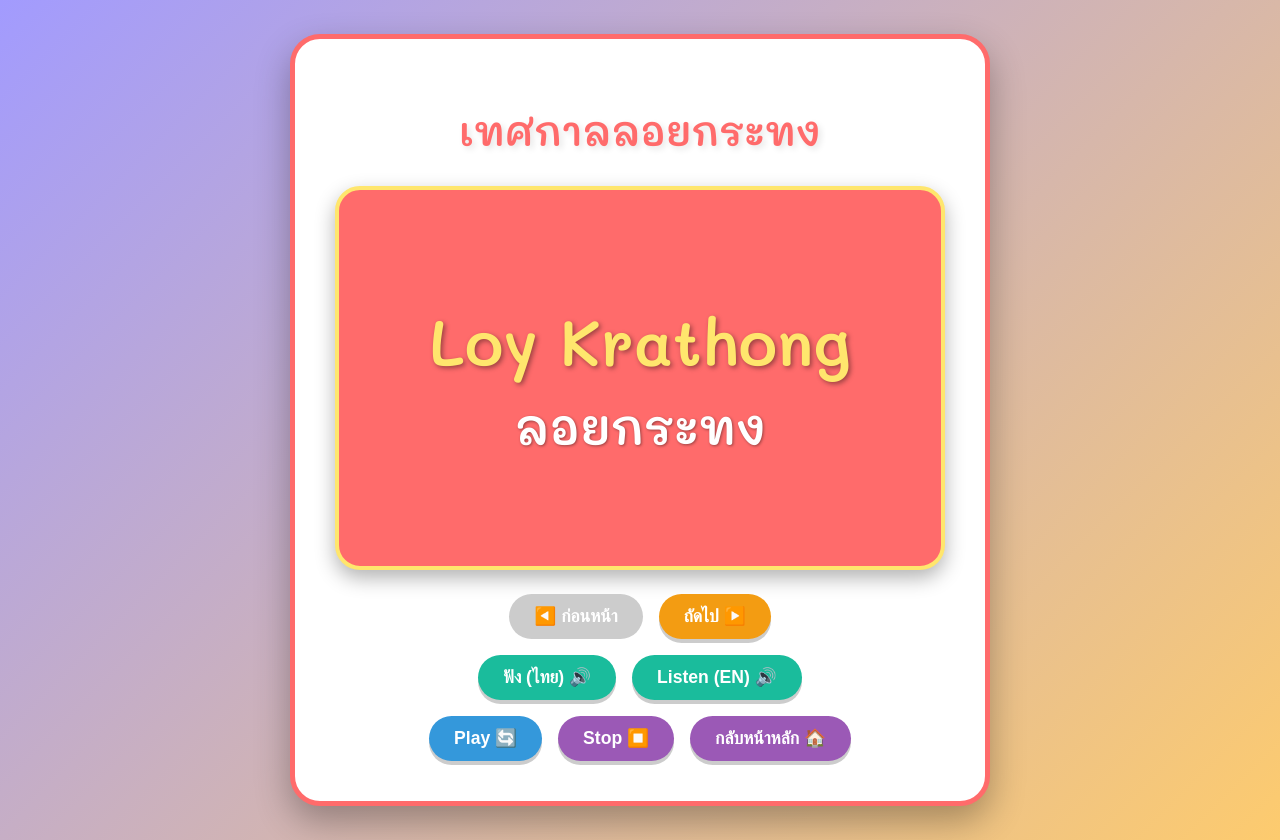
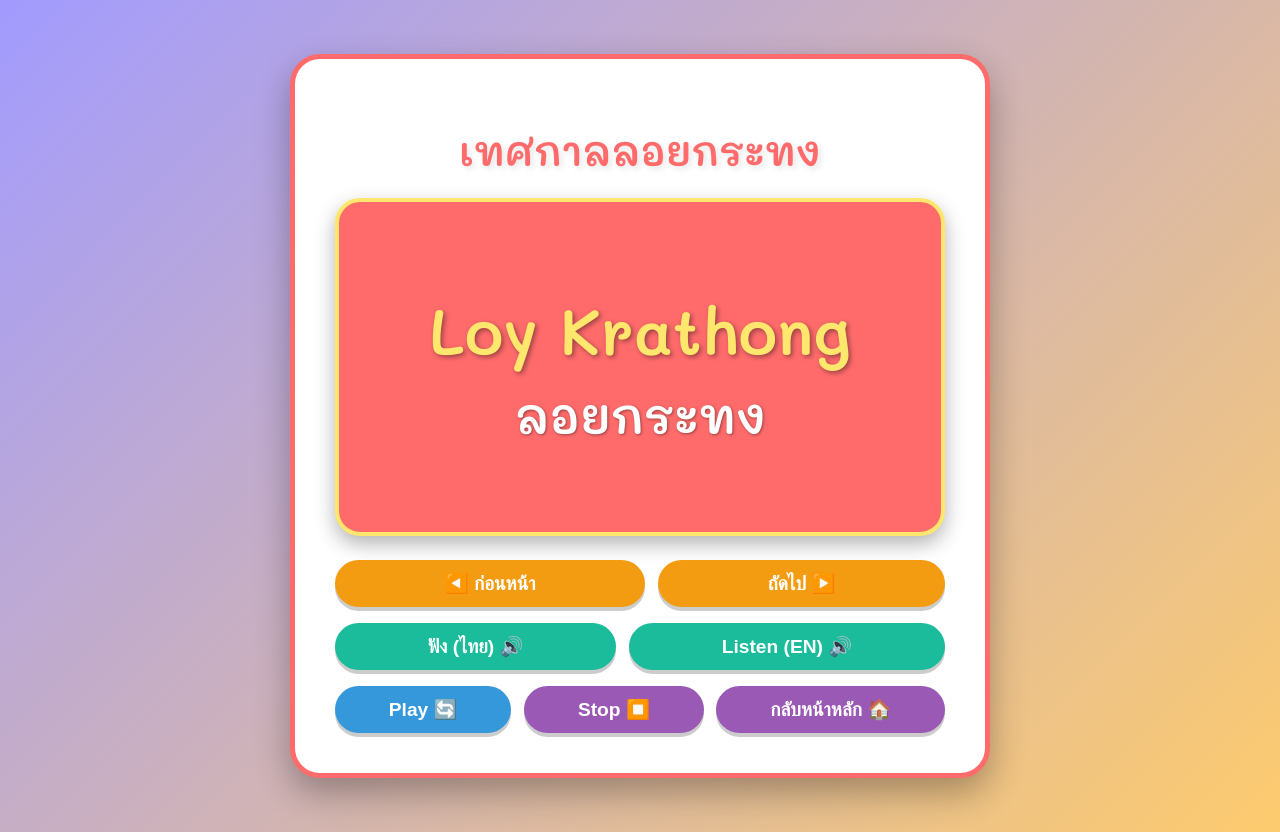
Before and after one commit to Nitiwat-Nai/word-Journey, a plain HTML site: page index.html in a window 1280 px wide. Both pictures are taken after a click on the button "เทศกาลลอยกระทง 🌕". Drawn offline with Linux system fonts and the light colour scheme.

Commit message:
Update index.html

```diff
--- a/index.html
+++ b/index.html
@@ -24,7 +24,7 @@
             background: linear-gradient(135deg, var(--color-background-start), var(--color-background-end));
             color: var(--text-color);
             margin: 0;
-            padding: 20px;
+            padding: 1rem; /* ลด Padding สำหรับมือถือ */
             display: flex;
             justify-content: center;
             align-items: center;
@@ -34,11 +34,11 @@
 
         .container {
             background-color: var(--card-color);
-            padding: 2.5rem;
+            padding: 1.5rem; /* ลด Padding สำหรับมือถือ */
             border-radius: 30px;
             box-shadow: 0 15px 35px rgba(0, 0, 0, 0.3);
             width: 100%;
-            max-width: 700px;
+            max-width: 600px; /* จำกัดความกว้างสูงสุดให้เหมาะสมกับมือถือ */
             box-sizing: border-box;
             border: 5px solid var(--color-primary);
         }
@@ -46,26 +46,29 @@
         h1 {
             color: var(--color-primary);
             font-family: 'Mali', cursive;
-            font-size: 3.5em;
+            font-size: 2.5em; /* ลดขนาด H1 สำหรับมือถือ */
             text-shadow: 3px 3px 6px rgba(0, 0, 0, 0.1);
-            margin-bottom: 2rem;
+            margin-bottom: 1.5rem;
             line-height: 1.2;
         }
 
-        /* Category Page */
+        /* ----------------------- */
+        /* Category Page (Mobile)  */
+        /* ----------------------- */
         #category-page { display: block; }
         .category-grid {
             display: grid;
-            grid-template-columns: repeat(auto-fit, minmax(180px, 1fr));
-            gap: 1.5rem;
+            /* เน้นการแสดงผล 1 คอลัมน์บนจอเล็ก และเป็น 2 คอลัมน์บนจอใหญ่ขึ้น */
+            grid-template-columns: 1fr;
+            gap: 1rem;
             margin-top: 1.5rem;
         }
         .category-button {
             color: var(--text-color);
             border: none;
-            padding: 1.5rem;
+            padding: 1.8rem 1rem; /* เพิ่ม Padding ให้กดง่ายขึ้น */
             border-radius: 20px;
-            font-size: 1.3em;
+            font-size: 1.4em; /* เพิ่มขนาดฟอนต์ปุ่ม */
             font-weight: bold;
             cursor: pointer;
             box-shadow: 0 6px 0 rgba(0, 0, 0, 0.4);
@@ -73,16 +76,17 @@
             text-transform: uppercase;
             font-family: 'Mali', cursive;
         }
-        /* สี hover ถูกจัดการใน JS ตาม category-button:hover ที่ตั้งไว้ */
         .category-button:active { transform: translateY(1px); box-shadow: 0 2px 0 rgba(0, 0, 0, 0.4); }
 
-        /* Lesson Page */
+        /* ----------------------- */
+        /* Lesson Page (Mobile)    */
+        /* ----------------------- */
         #lesson-page { display: none; }
         #vocab-card {
             background-color: var(--color-primary);
             border-radius: 25px;
-            padding: 3rem 2rem;
-            min-height: 280px;
+            padding: 2.5rem 1.5rem; /* ลด Padding การ์ดเล็กน้อย */
+            min-height: 250px;
             display: flex;
             flex-direction: column;
             justify-content: center;
@@ -91,16 +95,16 @@
             border: 4px solid var(--color-accent);
             margin-bottom: 1.5rem;
         }
-        /* English ขึ้นก่อน Thai */
+        /* English ขึ้นก่อน Thai - ฟอนต์ใหญ่มากเพื่อเน้น */
         #english-word {
-            font-size: 4em;
+            font-size: 3.5em; /* ปรับขนาดให้ใหญ่ขึ้นแต่ยังคงอยู่ในบรรทัดเดียว */
             color: var(--color-accent); /* สีเหลือง */
             text-shadow: 2px 2px 5px rgba(0, 0, 0, 0.4);
             margin-bottom: 0.8rem;
             font-weight: 700;
         }
         #thai-word {
-            font-size: 3em;
+            font-size: 2.5em; /* ปรับขนาดให้ใหญ่ขึ้น */
             color: var(--card-color); /* สีขาว */
             text-shadow: 1px 1px 3px rgba(0, 0, 0, 0.4);
             margin-bottom: 0;
@@ -109,32 +113,62 @@
             display: flex;
             flex-wrap: wrap;
             justify-content: center;
-            gap: 1rem;
+            gap: 0.8rem; /* ลด Gap เล็กน้อย */
             margin-top: 1rem;
         }
         .control-group button {
+            flex-grow: 1; /* ให้ปุ่มขยายเต็มพื้นที่เมื่อมีน้อยกว่า 3 ปุ่มต่อแถว */
+            min-width: 100px; /* กำหนดความกว้างขั้นต่ำ */
             color: white;
             border: none;
-            padding: 12px 25px;
+            padding: 15px 15px; /* เพิ่ม Padding ให้กดง่าย */
             border-radius: 50px;
-            font-size: 1.1em;
+            font-size: 1.2em; /* เพิ่มขนาดฟอนต์ปุ่มควบคุม */
             cursor: pointer;
             font-weight: bold;
             box-shadow: 0 4px 0 rgba(0, 0, 0, 0.2);
             transition: all 0.2s ease-in-out;
         }
-        .control-group button:hover { transform: translateY(-2px); box-shadow: 0 6px 0 rgba(0, 0, 0, 0.2); }
-        .control-group button:active { transform: translateY(1px); box-shadow: none; }
-        .control-group button:disabled { background-color: #ccc; cursor: not-allowed; box-shadow: none; }
 
-        /* สีปุ่มควบคุม */
-        .audio-btn { background-color: #1ABC9C; box-shadow: 4px 0 #16A085; } /* Turquoise Green */
+        /* ----------------------- */
+        /* Desktop/Tablet Override */
+        /* ----------------------- */
+        @media (min-width: 600px) {
+            .container {
+                padding: 2.5rem;
+                max-width: 700px;
+            }
+            h1 {
+                font-size: 3.5em;
+            }
+            .category-grid {
+                grid-template-columns: repeat(auto-fit, minmax(180px, 1fr)); /* กลับเป็น 2-3 คอลัมน์บนจอใหญ่ */
+                gap: 1.5rem;
+            }
+            .category-button {
+                padding: 1.5rem;
+                font-size: 1.3em;
+            }
+            #english-word {
+                font-size: 4em;
+            }
+            #thai-word {
+                font-size: 3em;
+            }
+            .control-group button {
+                min-width: 120px;
+                padding: 12px 25px;
+            }
+        }
+
+        /* สีปุ่มควบคุม (เหมือนเดิม) */
+        .audio-btn { background-color: #1ABC9C; box-shadow: 0 4px 0 #16A085; }
         .audio-btn:hover { background-color: #16A085; }
-        .nav-btn { background-color: #F39C12; box-shadow: 4px 0 #E67E22; } /* Orange */
+        .nav-btn { background-color: #F39C12; box-shadow: 0 4px 0 #E67E22; }
         .nav-btn:hover { background-color: #E67E22; }
-        .play-btn { background-color: #3498DB; box-shadow: 4px 0 #2980B9; } /* Blue */
+        .play-btn { background-color: #3498DB; box-shadow: 0 4px 0 #2980B9; }
         .play-btn:hover { background-color: #2980B9; }
-        .back-btn { background-color: #9B59B6; box-shadow: 4px 0 #8E44AD; } /* Amethyst Purple */
+        .back-btn { background-color: #9B59B6; box-shadow: 0 4px 0 #8E44AD; }
         .back-btn:hover { background-color: #8E44AD; }
     </style>
 </head>
```
